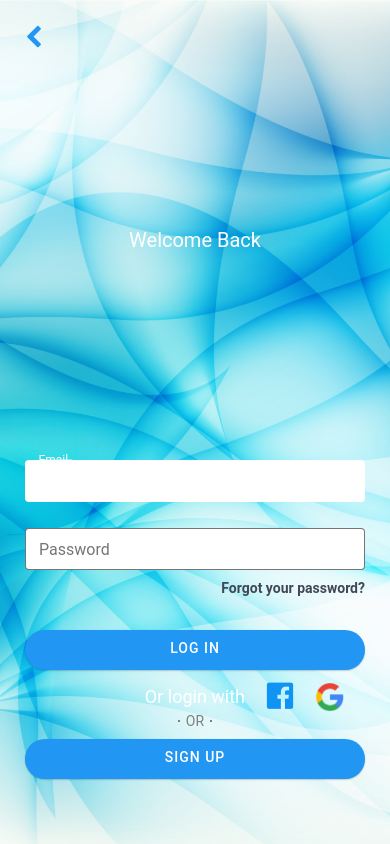
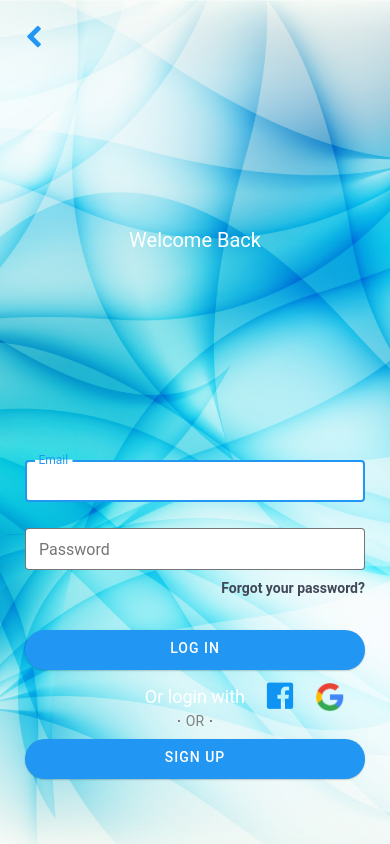
Before and after one commit to Hai4320/MyBooks, a React Native app: screen /Login in a window 390 px wide. Built offline with nearby package versions, Linux system fonts and the light colour scheme.

Commit message:
Update Animation Screen
Update color animation screens

```diff
--- a/src/component/button.js
+++ b/src/component/button.js
@@ -8,11 +8,12 @@ export default function Button({mode, style, styleText, ...props}) {
     <PaperButton
       style={[
         styles.button,
-        mode === 'outlined' && {backgroundColor: theme.colors.surface},
+        mode === 'outlined' && {backgroundColor: 'theme.colors.surface'},
         style,
       ]}
       labelStyle={(styles.text, styleText)}
       mode={mode}
+      theme={{colors: {primary: '#2196F3'}}}
       {...props}
     />
   );
--- a/src/component/textInput.js
+++ b/src/component/textInput.js
@@ -11,7 +11,7 @@ export default function TextInput({...props}) {
         selectionColor={theme.colors.primary}
         underlineColor="transparent"
         mode="outlined"
-        theme={{colors: {primary: 'white'}}}
+        theme={{colors: {primary: '#2196F3'}}}
         {...props}
       />
     </View>
```
